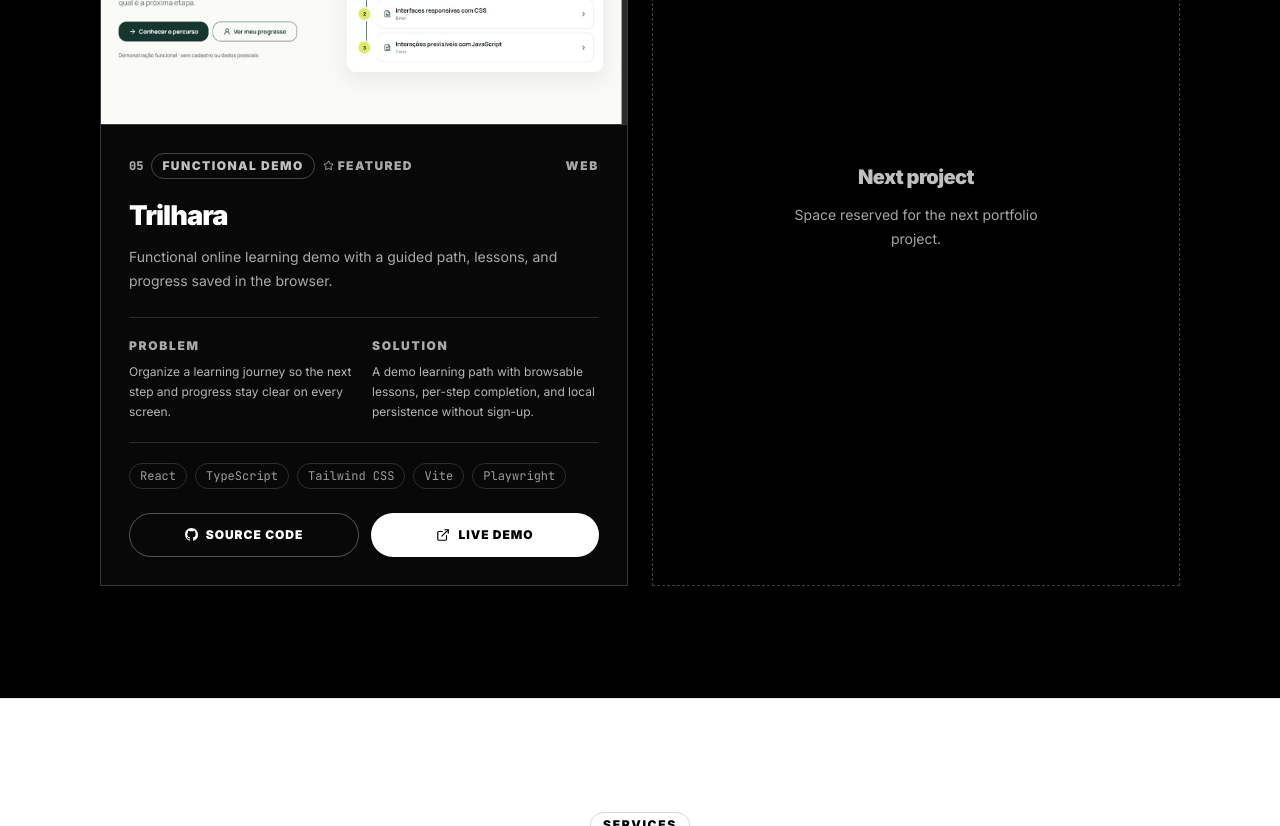
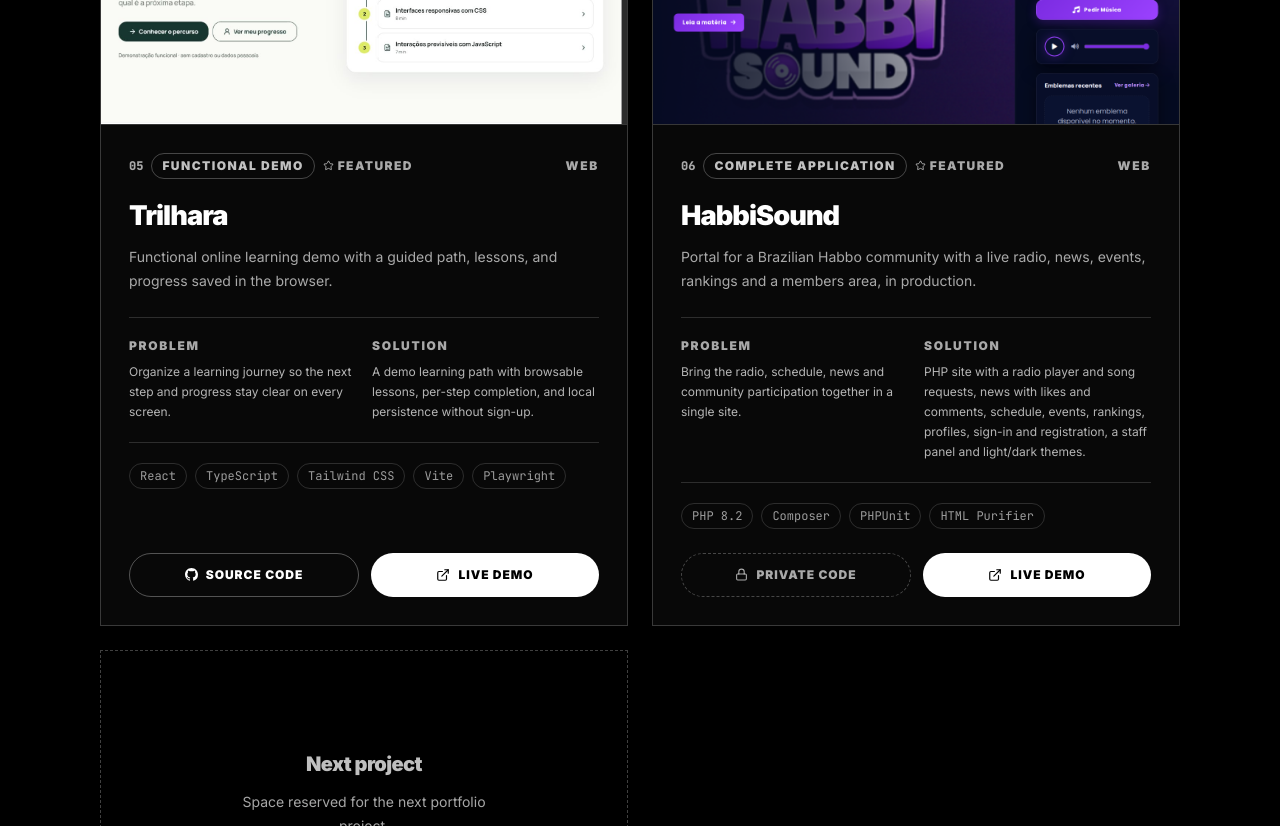
Before and after one commit to LipDev-sudo/Portifolio, a Next.js app: page / in a window 1280 px wide. Shown: the part 5180-6006 px from the top of the page. Built offline with nearby package versions, Linux system fonts and the light colour scheme; no server answers.

Commit message:
feat: adiciona o HabbiSound ao portfólio (#9)

```diff
--- a/src/components/ui/ProjectCard.tsx
+++ b/src/components/ui/ProjectCard.tsx
@@ -2,7 +2,7 @@
 
 import Image from "next/image";
 import { motion } from "framer-motion";
-import { ExternalLink, Gamepad2, Star } from "lucide-react";
+import { ExternalLink, Gamepad2, Lock, Star } from "lucide-react";
 import type { Project } from "@/types";
 import { useLanguage } from "@/lib/i18n";
 
@@ -112,6 +112,7 @@
         </div>
 
         <div className="mt-auto flex flex-col gap-3 pt-6 sm:flex-row">
+          {project.githubUrl ? (
             <a
               href={project.githubUrl}
               target="_blank"
@@ -121,6 +122,12 @@
               <GithubIcon size={13} />
               {t.projects.viewCode}
             </a>
+          ) : (
+            <span className="inline-flex min-h-11 flex-1 items-center justify-center gap-2 rounded-full border border-dashed border-white/25 px-4 text-xs font-black uppercase tracking-[0.08em] text-white/65">
+              <Lock size={13} aria-hidden="true" />
+              {t.projects.privateCode}
+            </span>
+          )}
 
           {onPlay ? (
             <button
--- a/src/data/projects.ts
+++ b/src/data/projects.ts
@@ -127,6 +127,30 @@
     status: "functional-demo",
   },
   {
+    id: "habbisound",
+    title: "HabbiSound",
+    title_en: "HabbiSound",
+    description:
+      "Portal de uma comunidade brasileira do Habbo com rádio ao vivo, notícias, eventos, ranking e área de membros, em produção.",
+    description_en:
+      "Portal for a Brazilian Habbo community with a live radio, news, events, rankings and a members area, in production.",
+    problem:
+      "Reunir em um único site a rádio, a programação, as notícias e a participação da comunidade.",
+    problem_en:
+      "Bring the radio, schedule, news and community participation together in a single site.",
+    solution:
+      "Site em PHP com player da rádio e pedidos de música, notícias com curtidas e comentários, agenda, eventos, ranking, perfis, login e registro, painel da equipe e tema claro/escuro.",
+    solution_en:
+      "PHP site with a radio player and song requests, news with likes and comments, schedule, events, rankings, profiles, sign-in and registration, a staff panel and light/dark themes.",
+    techs: ["PHP 8.2", "Composer", "PHPUnit", "HTML Purifier"],
+    imageUrl: "/images/habbisound-desktop.png",
+    liveUrl: "https://habbisound.com.br/",
+    order: 7,
+    category: "web",
+    featured: true,
+    status: "complete",
+  },
+  {
     id: "fashion-store",
     title: "Loja Virtual de Moda",
     title_en: "Fashion E-commerce Store",
@@ -146,7 +170,7 @@
     imageUrl: "/images/loja_virtual.png",
     githubUrl: "https://github.com/LipDev-sudo/loja-virtual-de-moda",
     liveUrl: "https://loja-virtual-de-moda.vercel.app/",
-    order: 7,
+    order: 8,
     category: "web",
     status: "prototype",
   },
@@ -168,7 +192,7 @@
       "Portfolio-embedded game with Zustand state, animations and Web Audio API sound effects.",
     techs: ["React 19", "TypeScript", "Zustand", "Framer Motion", "Web Audio API"],
     githubUrl: "https://github.com/LipDev-sudo/Portifolio",
-    order: 8,
+    order: 9,
     category: "web",
     status: "functional-demo",
     playable: true,
@@ -191,7 +215,7 @@
       "Resolves the domain, tests the TCP port with latency measurement, validates input and writes the report. Accepts arguments and JSON output, with exit codes and tests run by GitHub Actions.",
     techs: ["Python", "socket", "unittest", "GitHub Actions"],
     githubUrl: "https://github.com/LipDev-sudo/Netcheck",
-    order: 9,
+    order: 10,
     category: "tools",
     status: "working-tool",
   },
@@ -213,7 +237,7 @@
       "Ticket creation with category and priority, listing by status, lookup by ID and status updates, with validation, subcommands and 30 automated tests.",
     techs: ["Python", "SQLite", "unittest"],
     githubUrl: "https://github.com/LipDev-sudo/helpdesk-lite",
-    order: 10,
+    order: 11,
     category: "tools",
     status: "working-tool",
   },
--- a/src/lib/translations.ts
+++ b/src/lib/translations.ts
@@ -307,6 +307,7 @@
       "Uma seleção de aplicações com problema, solução, stack, código público e demonstrações navegáveis sempre que disponíveis.",
     viewLive: "Ver Online",
     viewCode: "Ver Código",
+    privateCode: "Código privado",
     problemLabel: "Problema",
     solutionLabel: "Solução",
     featuredLabel: "Em destaque",
@@ -680,6 +681,7 @@
       "A selection of applications with the problem, solution, stack, public code and browsable demos whenever available.",
     viewLive: "Live Demo",
     viewCode: "Source Code",
+    privateCode: "Private code",
     problemLabel: "Problem",
     solutionLabel: "Solution",
     featuredLabel: "Featured",
--- a/src/types/index.ts
+++ b/src/types/index.ts
@@ -6,7 +6,7 @@
   description_en?: string;
   techs: string[];
   imageUrl?: string;
-  githubUrl: string;
+  githubUrl?: string;
   liveUrl?: string;
   order: number;
   category: "web" | "ai" | "tools";
```
Also changed, not shown: public/images/habbisound-desktop.png (added), 1 other file (tests, documents, lock files or other folders). Lines whose indentation alone changed are shown as unchanged.
